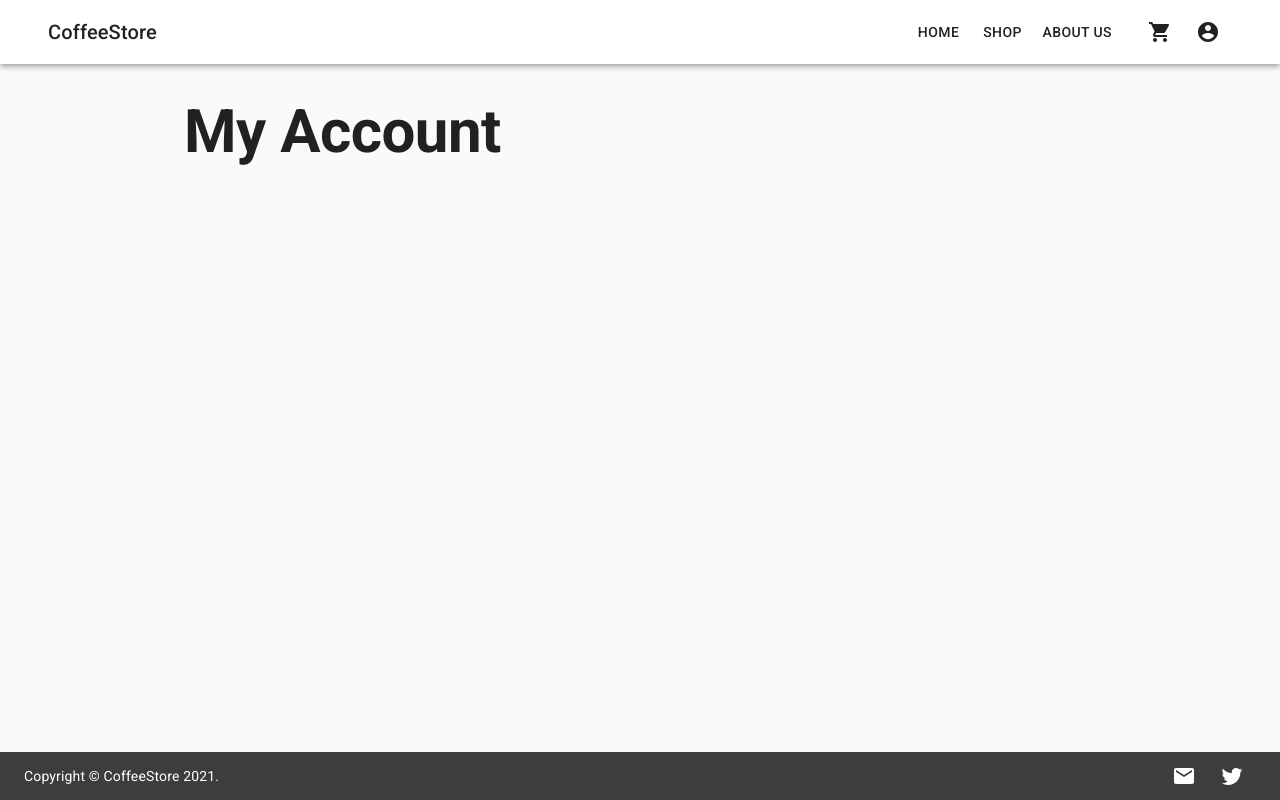
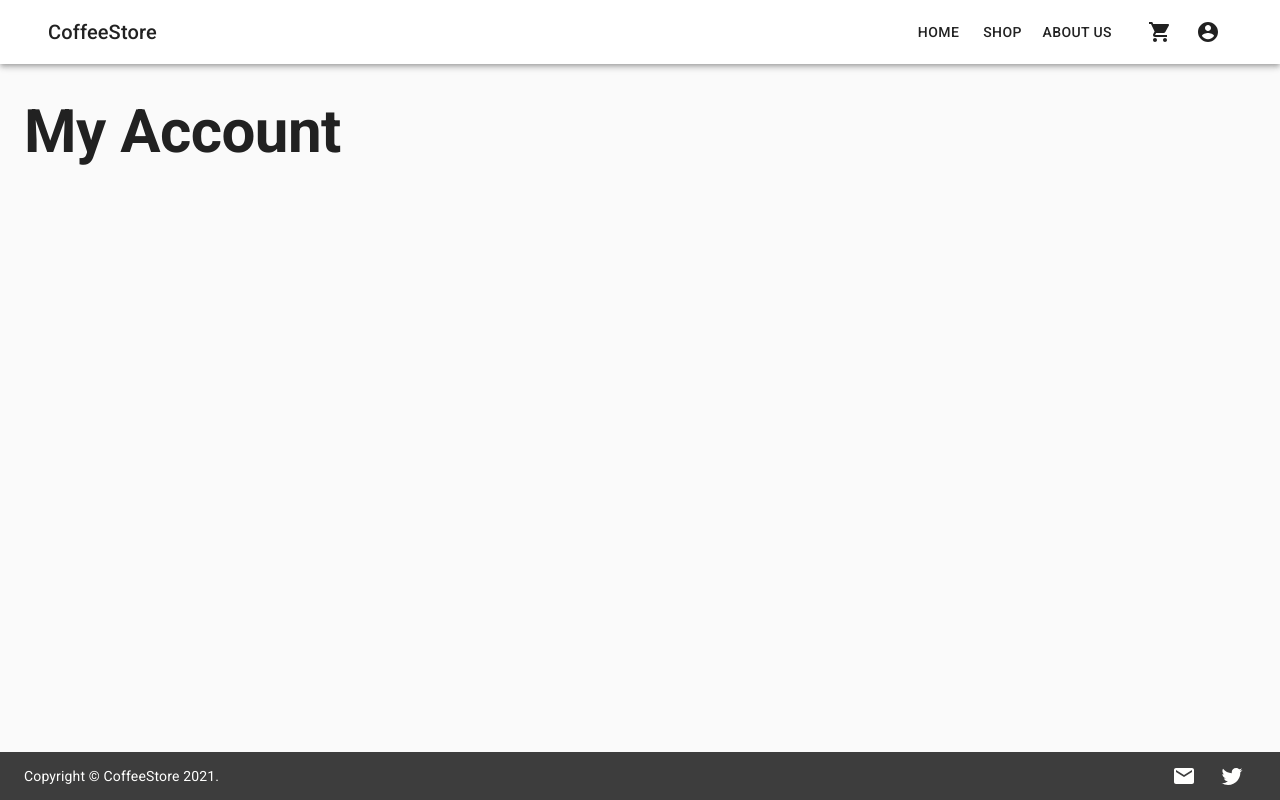
Before and after one commit to LunaDilangalen/mock-store-front, a React (Create React App) app: page /mock-store-front/cart in a window 1280 px wide. Both pictures are taken after a click on the button 1208 px from the left and 32 px from the top of the page. Built offline with nearby package versions, Linux system fonts and the light colour scheme.

Commit message:
set container maxwidth to lg on all pages

```diff
--- a/src/components/account/Account.js
+++ b/src/components/account/Account.js
@@ -20,7 +20,7 @@ const Account = () => {
   const classes = useStyles();
 
   return (
-    <Container component="main" className={classes.content} maxWidth="md">
+    <Container component="main" className={classes.content} maxWidth="lg">
       <Typography className={classes.accountSectionTitle} component="h1" variant="h2" align="left" color="textPrimary" gutterBottom>
         My Account
       </Typography>
--- a/src/components/cart/Cart.js
+++ b/src/components/cart/Cart.js
@@ -51,7 +51,7 @@ export default function Cart() {
   const randomNumber = cartItems.length;
 
   return (
-    <Container component="main" className={classes.content} maxWidth="md">
+    <Container component="main" className={classes.content} maxWidth="lg">
       {/* <Typography variant="h2" component="h1" gutterBottom> */}
       <Typography className={classes.cartSectionTitle} component="h1" variant="h2" align="left" color="textPrimary" gutterBottom>
         My Cart
```
